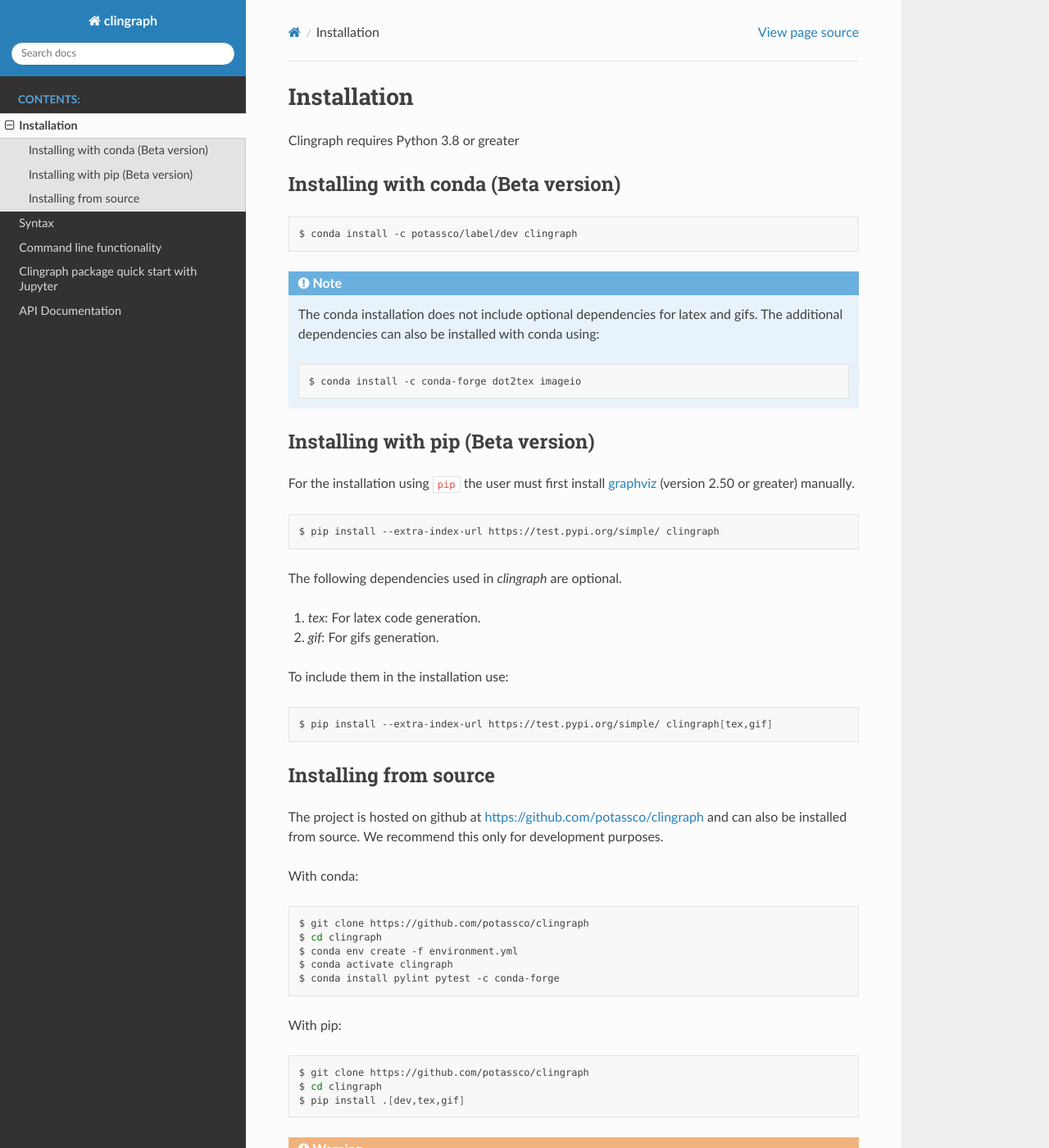
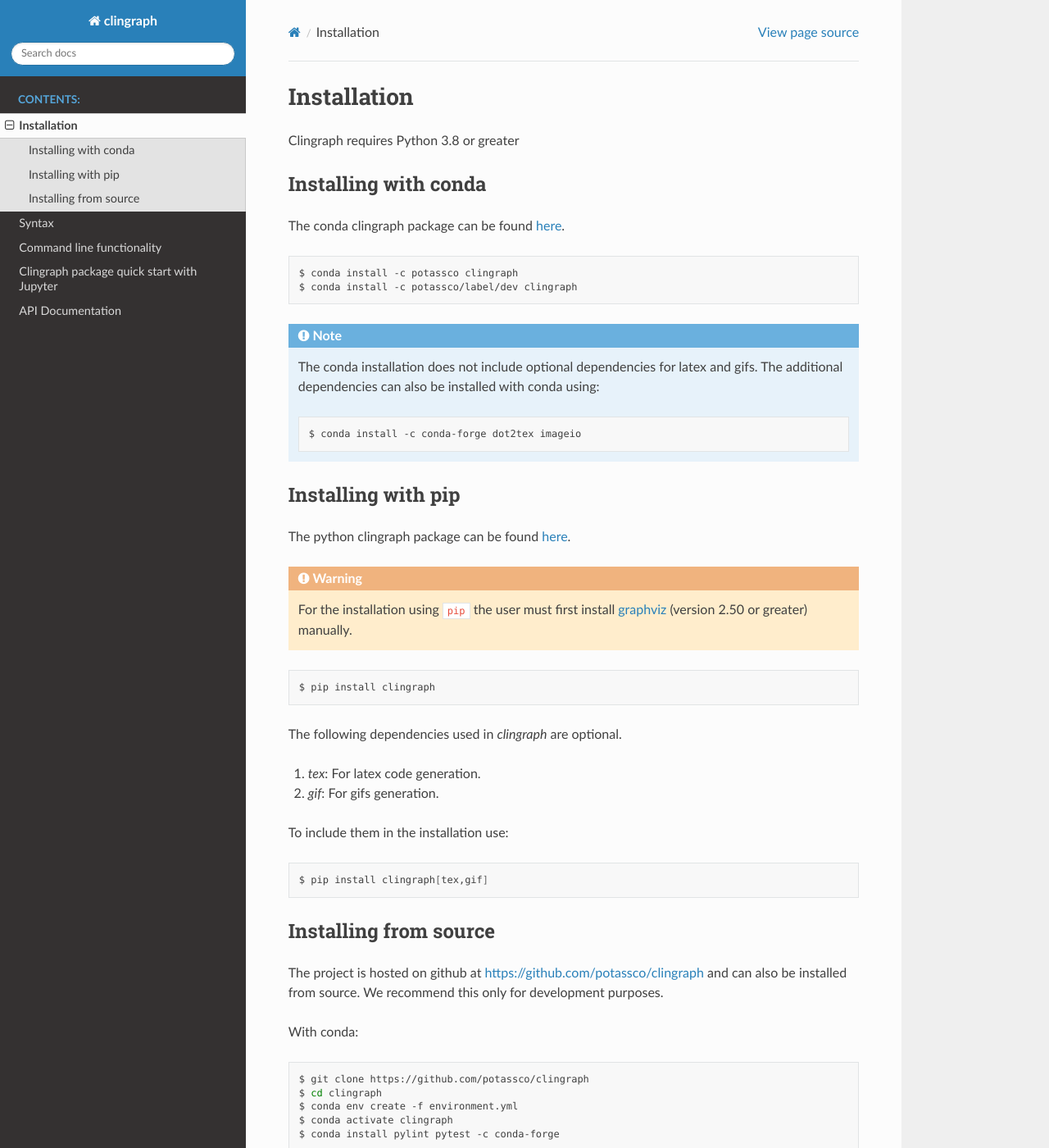
Before and after one commit to potassco/clingraph, a Sphinx documentation site: the page built from docs/clingraph/installation.rst, in a window 1280 px wide and 1400 px high. Shown: the whole window at 82% size. Built offline with Sphinx 7.4.7 and the Read the Docs theme 2.0.0, drawn with Linux system fonts in a browser that asks for light colours.

Commit message:
New installation without betha

```diff
--- a/docs/clingraph/installation.rst
+++ b/docs/clingraph/installation.rst
@@ -3,11 +3,14 @@
 
 Clingraph requires Python 3.8 or greater
 
-Installing with conda (Beta version)
-====================================
+Installing with conda
+=====================
+
+The conda clingraph package can be found `here <https://anaconda.org/potassco/clingraph>`_.
 
 .. code-block:: bash
 
+    $ conda install -c potassco clingraph
     $ conda install -c potassco/label/dev clingraph
 
 .. note::
@@ -20,14 +23,17 @@
 
 
 
-Installing with pip (Beta version)
-==================================
+Installing with pip
+===================
 
-For the installation using ``pip`` the user must first install `graphviz <https://www.graphviz.org/download/>`_  (version 2.50 or greater) manually.
+The python clingraph package can be found `here <https://pypi.org/project/clingraph/>`_.
+
+.. warning::
+    For the installation using ``pip`` the user must first install `graphviz <https://www.graphviz.org/download/>`_  (version 2.50 or greater) manually.
 
 .. code-block:: bash
 
-    $ pip install --extra-index-url https://test.pypi.org/simple/ clingraph
+    $ pip install clingraph
 
 The following dependencies used in `clingraph` are optional.
 
@@ -38,7 +44,7 @@
 
 .. code-block:: bash
 
-    $ pip install --extra-index-url https://test.pypi.org/simple/ clingraph[tex,gif]
+    $ pip install clingraph[tex,gif]
 
 
 
--- a/docs/conf.py
+++ b/docs/conf.py
@@ -14,7 +14,7 @@
 import sys
 sys.path.insert(0, os.path.abspath('../..'))
 # sys.path.append(os.path.join(os.path.abspath(os.pardir)))
-# autodoc_mock_imports = ["clingo","clorm"]
+# autodoc_mock_imports = ["clingo","clorm","jinja2"]
 
 # -- Project information -----------------------------------------------------
 
```
